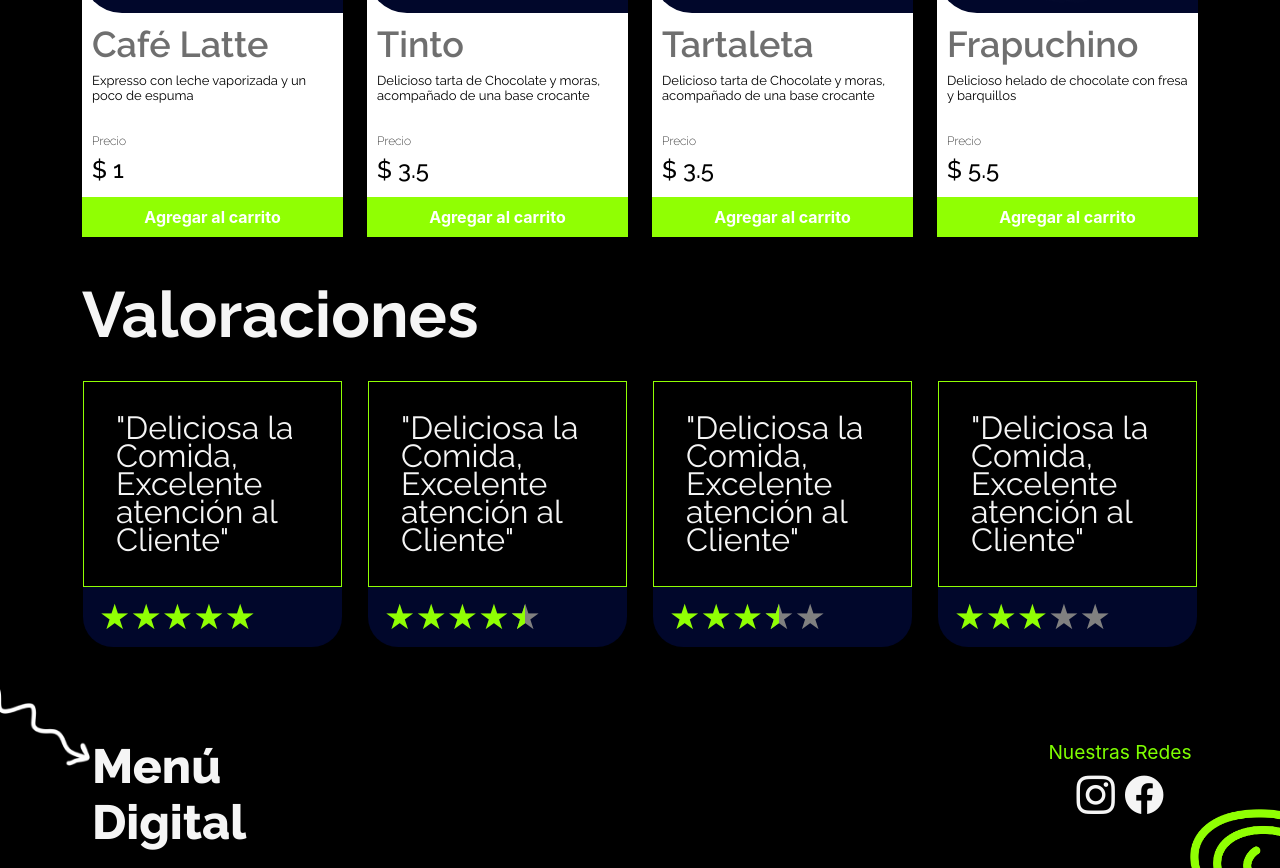
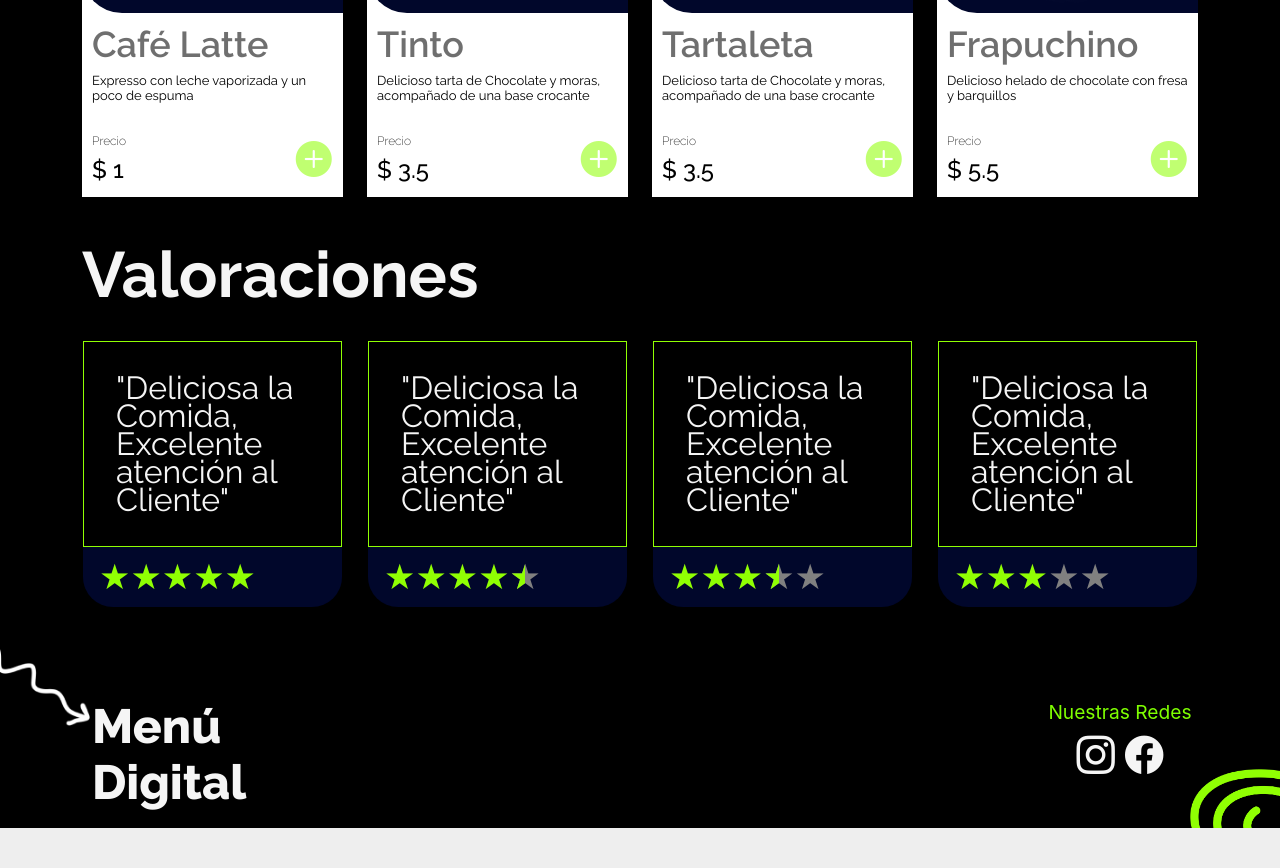
Before and after one commit to No-Country/s2-07-m, a React (Create React App) app in the folder client/: page /carta in a window 1280 px wide. Shown: the part 940-1808 px from the top of the page. After the commit the page ends 1768 px from the top, so only its background shows below. Built offline with nearby package versions, Linux system fonts and the light colour scheme.

Commit message:
fix(errors): fix class errors

```diff
--- a/client/src/components/footer/Footer.js
+++ b/client/src/components/footer/Footer.js
@@ -17,7 +17,7 @@ export const Footer = () => {
             <i className="bi bi-instagram"></i>
           </Link>
           <Link to='#' >
-            <i class="bi bi-facebook"></i>
+            <i className="bi bi-facebook"></i>
           </Link>
         </p>
       </div>
--- a/client/src/components/menu/CategorieCard.js
+++ b/client/src/components/menu/CategorieCard.js
@@ -8,9 +8,9 @@ export const CategorieCard = (props) => {
   return (
     <Link to={ctg}>
     <div className="card category-card">
-      <img src={background} class="card-img" alt="..."></img>
+      <img src={background} className="card-img" alt="..."></img>
       <div className="card-img-overlay">
-        <p className="card-text">{text} <i class="bi bi-arrow-right"></i></p>
+        <p className="card-text">{text} <i className="bi bi-arrow-right"></i></p>
       </div>
     </div>
     </Link>
--- a/client/src/components/menu/ProductCard.js
+++ b/client/src/components/menu/ProductCard.js
@@ -1,9 +1,9 @@
 import './styles/productCard.css'
 
 export const ProductCard = (props) => {
-  const {prod}=props;
+  const { prod } = props;
 
-  const handleButton = () =>{
+  const handleButton = () => {
 
     alert(`${prod.title} fue añadido al carrito con éxito`)
   }
@@ -17,11 +17,19 @@ export const ProductCard = (props) => {
         <h3>{prod.title}</h3>
         <p>{prod.description}</p>
       </div>
+      <div className='row'>
+        <div className='col-9'>
           <div className='price'>
             <h6>Precio</h6>
             <h4>$ {prod.price}</h4>
           </div>
-              <button onClick={handleButton} >Agregar al carrito</button>
+        </div>
+          <div className='col-3 vertical-center'>
+            <h3 className='color-primary'>
+            <i className=" bi bi-plus-circle-fill" onClick={handleButton}></i>
+            </h3>
+          </div>
+      </div>
     </div>
   )
 }
--- a/client/src/components/menu/styles/productCard.css
+++ b/client/src/components/menu/styles/productCard.css
@@ -35,6 +35,12 @@
 	line-height: 28px;
 }
 
+i:hover{
+	color: #01072b;
+	font-size: larger ;
+	}
+	i:focus{
+	}
 .img-container {
 	background-color: #01072b;
 	border-radius: 0 0 0 40px;
@@ -53,13 +59,12 @@
 }
 
 button{
-
-	width: 100%;
+	/* width: 100%;
 	height: 40px;
-	color: white;
+	color: white; */
 }
 button:hover{
-	background-color: #01072b;
+	/* background-color: #01072b; */
 	transform: none;
 	font-size: large;
 }
--- a/client/src/styles/index.css
+++ b/client/src/styles/index.css
@@ -54,3 +54,9 @@ code {
   margin-left: auto;
   margin-right: auto;
 }
+.bg-primary{
+  background-color: #90FF03;
+}
+.color-primary{
+  color: #90FF03;
+}
```
Lines whose indentation alone changed are shown as unchanged.
